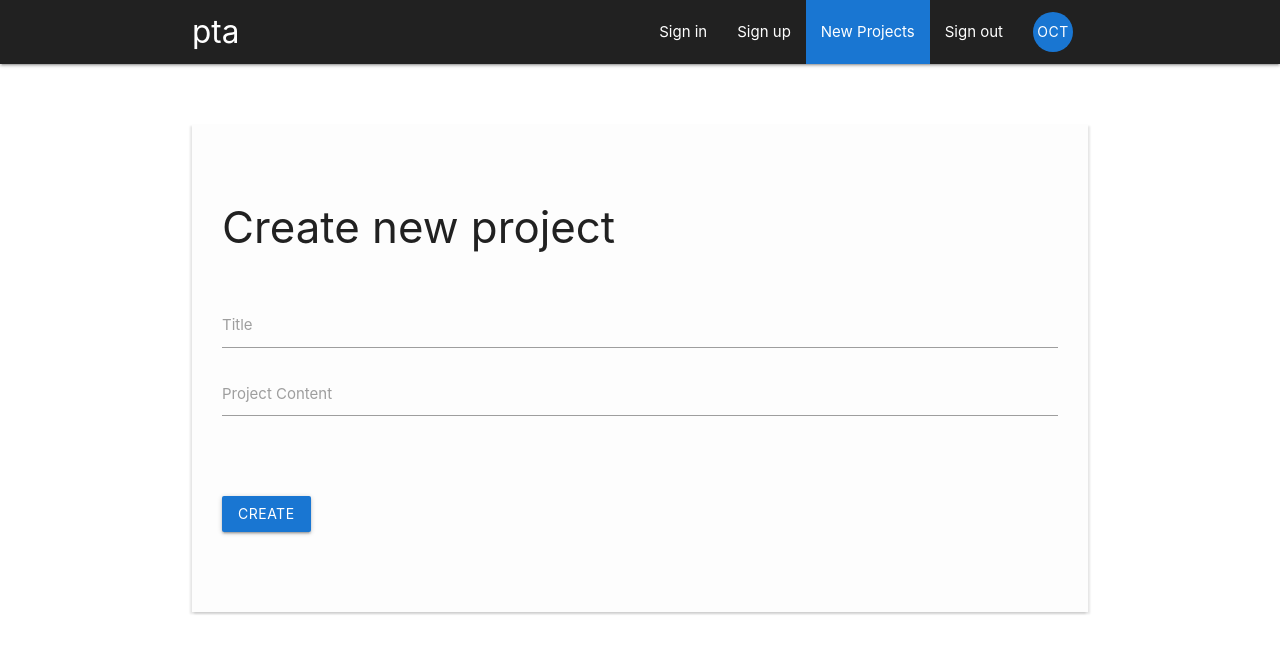
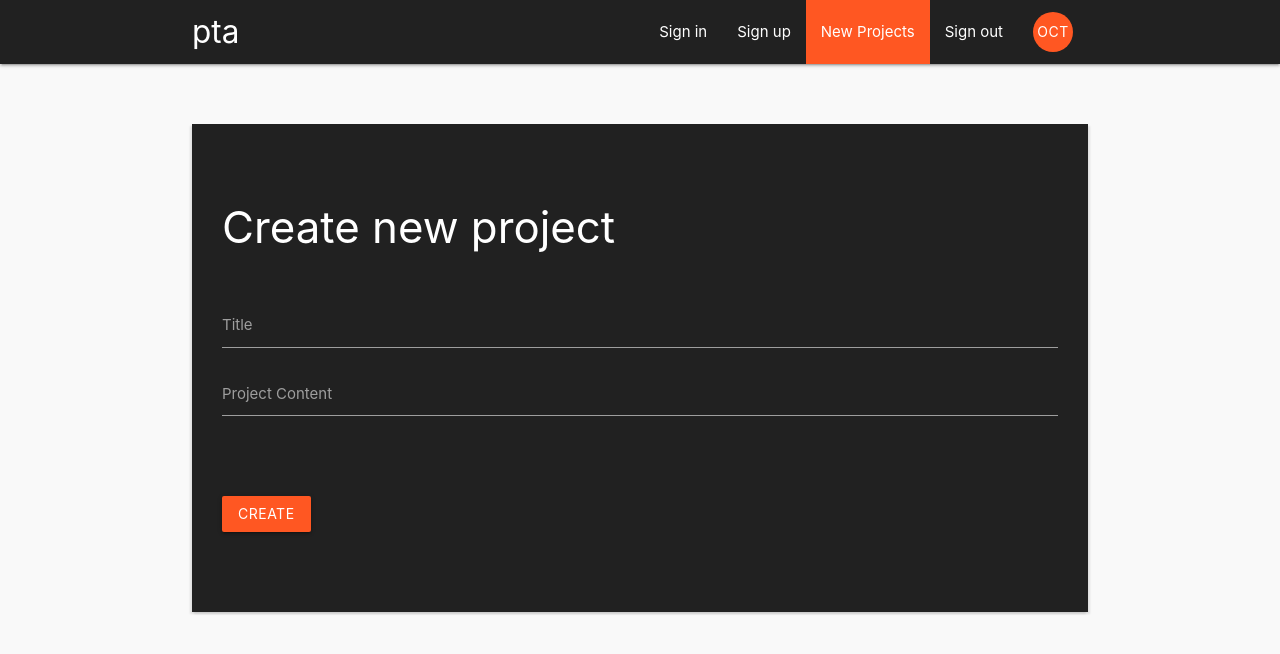
Before and after one commit to tasyurek/react.js-project-table-app, a React (Create React App) app: page /create in a window 1280 px wide. Shown: the top 654 px of the page. Built offline with nearby package versions, Linux system fonts and the light colour scheme.

Commit message:
Add some CSS

```diff
--- a/src/components/auth/Signin.js
+++ b/src/components/auth/Signin.js
@@ -29,7 +29,7 @@ class SignIn extends Component {
             <input type="password" id="password" onChange={this.handleChange} />
             <label htmlFor="password">Password</label>
           </div>
-          <button className="btn blue darken-2">Sign in</button>
+          <button className="btn button">Sign in</button>
         </form>
       </div>
     );
--- a/src/components/auth/Signup.js
+++ b/src/components/auth/Signup.js
@@ -39,7 +39,7 @@ class SignUp extends Component {
             <input type="password" id="password" onChange={this.handleChange} />
             <label htmlFor="password">Password</label>
           </div>
-          <button className="btn blue darken-2">Sign up</button>
+          <button className="btn button">Sign up</button>
         </form>
       </div>
     );
--- a/src/components/layout/Navbar.js
+++ b/src/components/layout/Navbar.js
@@ -5,7 +5,7 @@ import SignedOutLinks from "./SignedOutLinks";
 
 const NavBar = () => {
   return (
-    <nav className="nav-wrapper grey darken-4">
+    <nav className="nav-wrapper dark-bc">
       <div className="container">
         <Link to="/" className="brand-logo">
           pta
--- a/src/components/layout/SignedInLinks.js
+++ b/src/components/layout/SignedInLinks.js
@@ -11,7 +11,7 @@ const SignedInLinks = () => {
         <Link to="/">Sign out</Link>
       </li>
       <li>
-        <NavLink to="/" className="btn btn-floating blue darken-2 z-depth-0">
+        <NavLink to="/" className="btn btn-floating button z-depth-0">
           OCT
         </NavLink>
       </li>
--- a/src/components/projects/CreateProject.js
+++ b/src/components/projects/CreateProject.js
@@ -34,7 +34,7 @@ class CreateProject extends Component {
             />
             <label htmlFor="content">Project Content</label>
           </div>
-          <button className="btn blue darken-2">Create</button>
+          <button className="btn button">Create</button>
         </form>
       </div>
     );
--- a/src/components/projects/ProjectSummary.js
+++ b/src/components/projects/ProjectSummary.js
@@ -2,7 +2,7 @@ import React from "react";
 
 const ProjectSummary = ({ project }) => {
   return (
-    <div className="card z-depth-1 project-summary grey darken-3 white-text">
+    <div className="card z-depth-1 project-summary white-text">
       <div className="card-content">
         <span className="card-title">{project.title}</span>
         <p>{project.content}</p>
--- a/src/index.css
+++ b/src/index.css
@@ -1,3 +1,14 @@
+:root {
+  --button-color: #ff5722;
+  --button-hover-color: #ff4911;
+  --primary-bc: #212121;
+  --nav-color: #212121;
+  --secondary-bc: #272727;
+}
+body {
+  background-color: #f9f9f9;
+}
+
 code {
   font-family: source-code-pro, Menlo, Monaco, Consolas, "Courier New",
     monospace;
@@ -5,7 +16,7 @@ code {
 
 .project-summary {
   margin: 30px 0;
-  background-color: #272727;
+  background-color: var(--primary-bc);
   color: white;
 }
 
@@ -22,7 +33,8 @@ code {
 }
 
 form {
-  background-color: #fdfdfd;
+  background-color: var(--primary-bc);
+  color: white;
   padding: 30px;
   margin-top: 60px;
   box-shadow: 2px 2px 2px 0 rgba(0, 0, 0, 0.1),
@@ -38,7 +50,7 @@ input[type="text"]:not(.browser-default):focus:not([readonly]),
 input[type="email"]:not(.browser-default):focus:not([readonly]),
 input[type="password"]:not(.browser-default):focus:not([readonly]),
 textarea.materialize-textarea:focus:not([readonly]) {
-  border-color: #212121;
+  border-color: white;
   box-shadow: none;
 }
 
@@ -46,8 +58,23 @@ input[type="text"]:not(.browser-default):focus:not([readonly]) + label,
 textarea.materialize-textarea:focus:not([readonly]) + label,
 input[type="email"]:not(.browser-default):focus:not([readonly]) + label,
 input[type="password"]:not(.browser-default):focus:not([readonly]) + label {
-  color: #212121 !important;
+  color: white !important;
 }
 li > .active {
-  background-color: #1976d2;
+  background-color: var(--button-color);
 }
+
+.button {
+  background-color: var(--button-color);
+}
+
+.btn:hover,
+.btn:active,
+.btn:focus {
+  background-color: var(--button-hover-color);
+}
+
+.dark-bc {
+  background-color: var(--primary-bc);
+  color: white;
+}
```
